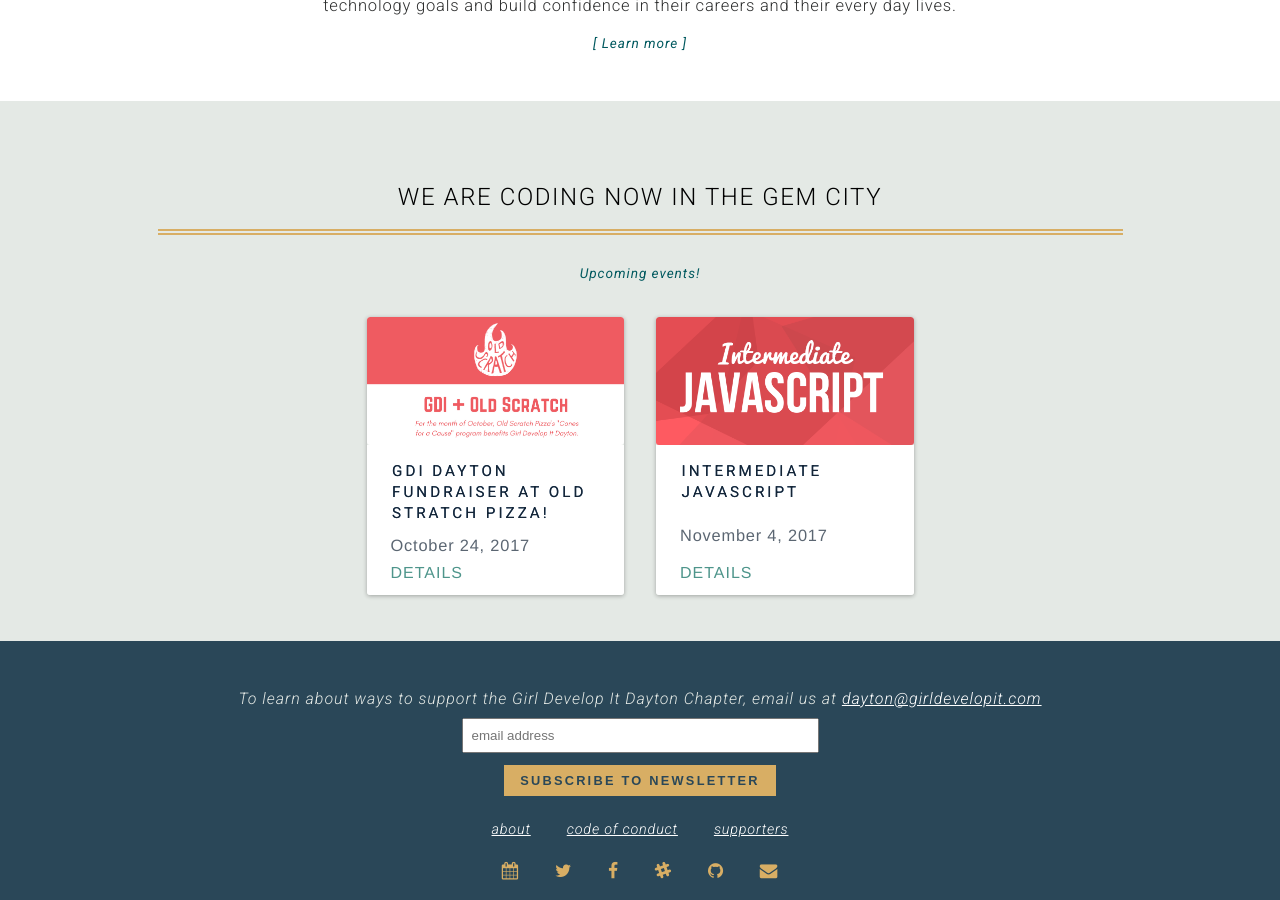
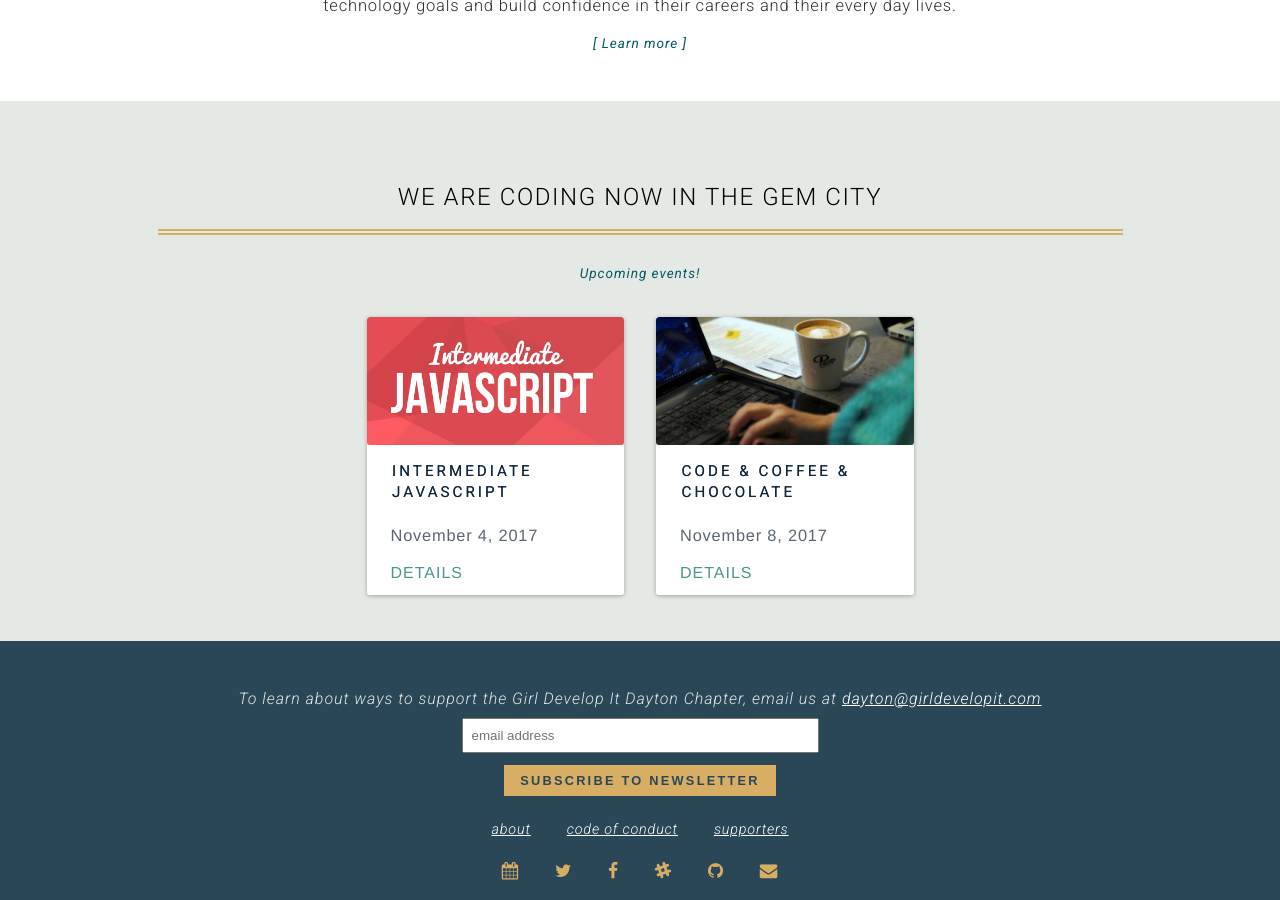
Before and after one commit to dytcodetogether/gdidayton, a Jekyll site: the page built from index.html, in a window 1280 px wide and 900 px high, scrolled down 758 px. Built offline with Jekyll 4.4.1, drawn with Linux system fonts in a browser that asks for light colours; nearby versions of some CDN libraries.

Commit message:
remove old scratch event and add code & coffee & chocolate

```diff
--- a/_data/events.yml
+++ b/_data/events.yml
@@ -1,8 +1,8 @@
-- title: GDI Dayton Fundraiser at Old Stratch Pizza!
-  date: October 24, 2017
-  link: https://www.meetup.com/Girl-Develop-It-Dayton/events/244131603/
-  image: /img/events/old_scratch.png
 - title: Intermediate JavaScript
   date: November 4, 2017
   link: https://www.meetup.com/preview/Girl-Develop-It-Dayton/events/243932091
   image: /img/events/intermediate_javascript.png
+- title: Code & Coffee & Chocolate
+  date: November 8, 2017
+  link: https://www.meetup.com/Girl-Develop-It-Dayton/events/242796059/
+  image: /img/events/event_code-coffee.jpg
```
